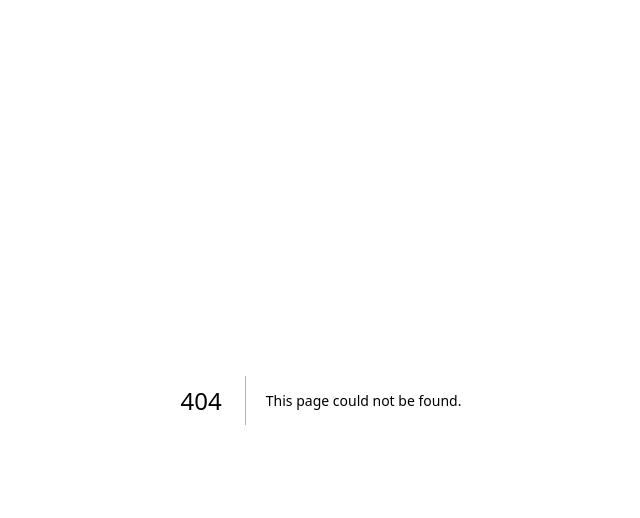
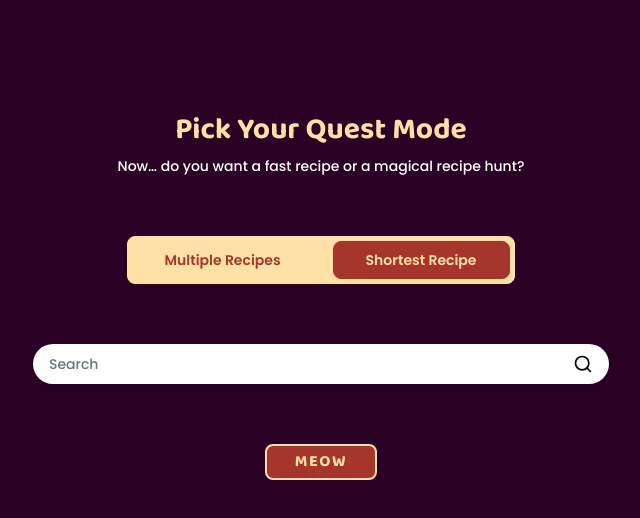
Before and after one commit to adndax/Tubes2_alchendol, a Next.js app in the folder src/frontend/: page /shortestrecipe in a window 1280 px wide. Before the commit this address had no page. Shown: the top 518 px of the page, without its empty margins (319-959 px from the left). Built offline with nearby package versions, Linux system fonts and the light colour scheme.

Commit message:
feat: create greets page

```diff
--- /dev/null
+++ b/src/frontend/app/shortestrecipe/page.js
@@ -0,0 +1,30 @@
+"use client";
+import Image from "next/image";
+import { useRouter } from "next/navigation";
+import { Heading, Paragraph } from "@/components/Typography";
+import RecipeToggle from "@/components/Toggle";
+import { PrimaryButton } from "@/components/Button";
+import SearchBar from "@/components/SearchBar";
+
+export default function Greets() {
+  const router = useRouter();
+  const handleSearch = (query) => {
+    console.log("Search for:", query);
+  };
+
+  return (
+    <main className="min-h-screen bg-background flex flex-col items-center p-8 text-foreground font-body">
+      <div className="flex flex-col items-center pt-20 gap-15 w-full pb-20">
+        <div className="flex flex-col gap-2 items-center">
+            <Heading>Pick Your Quest Mode</Heading>
+            <Paragraph>
+                Now… do you want a fast recipe or a magical recipe hunt?
+            </Paragraph>
+        </div>
+        <RecipeToggle />
+        <SearchBar onSearch={handleSearch} />
+        <PrimaryButton onClick={() => router.push("/howtoplay")} label="Meow" />
+      </div>
+    </main>
+  );
+}
```
